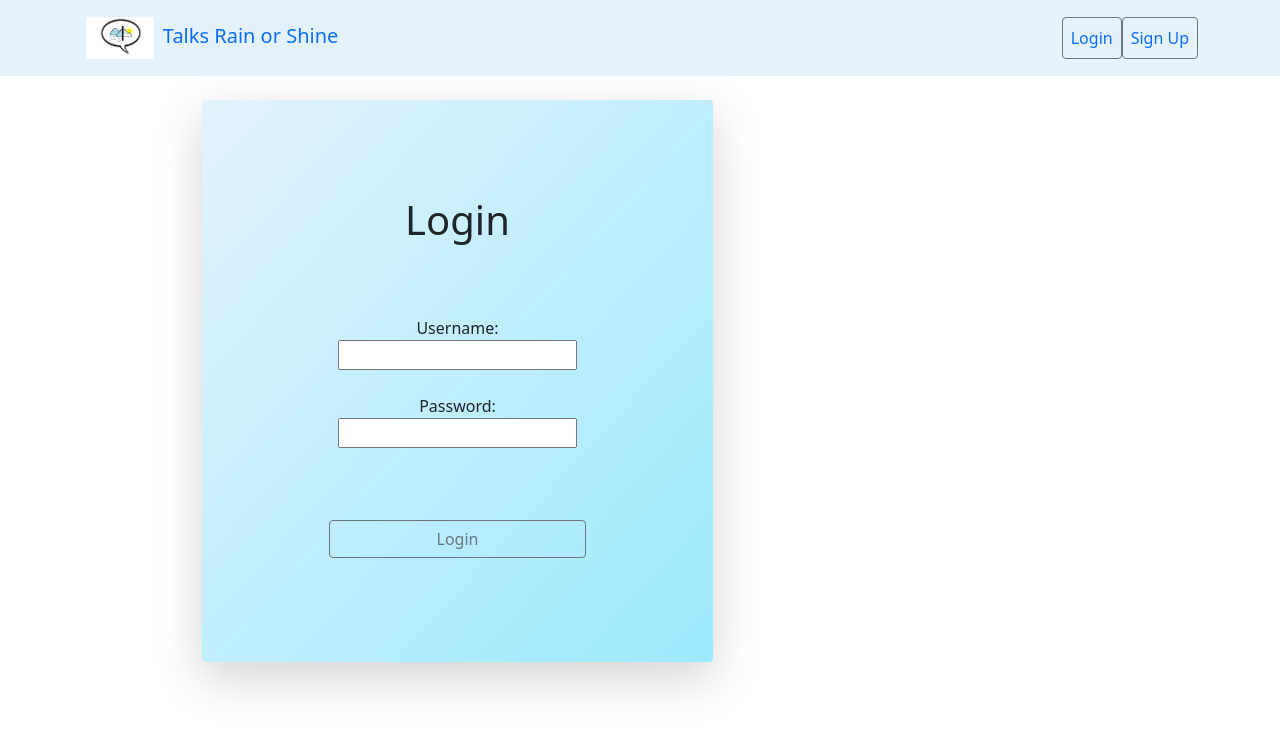
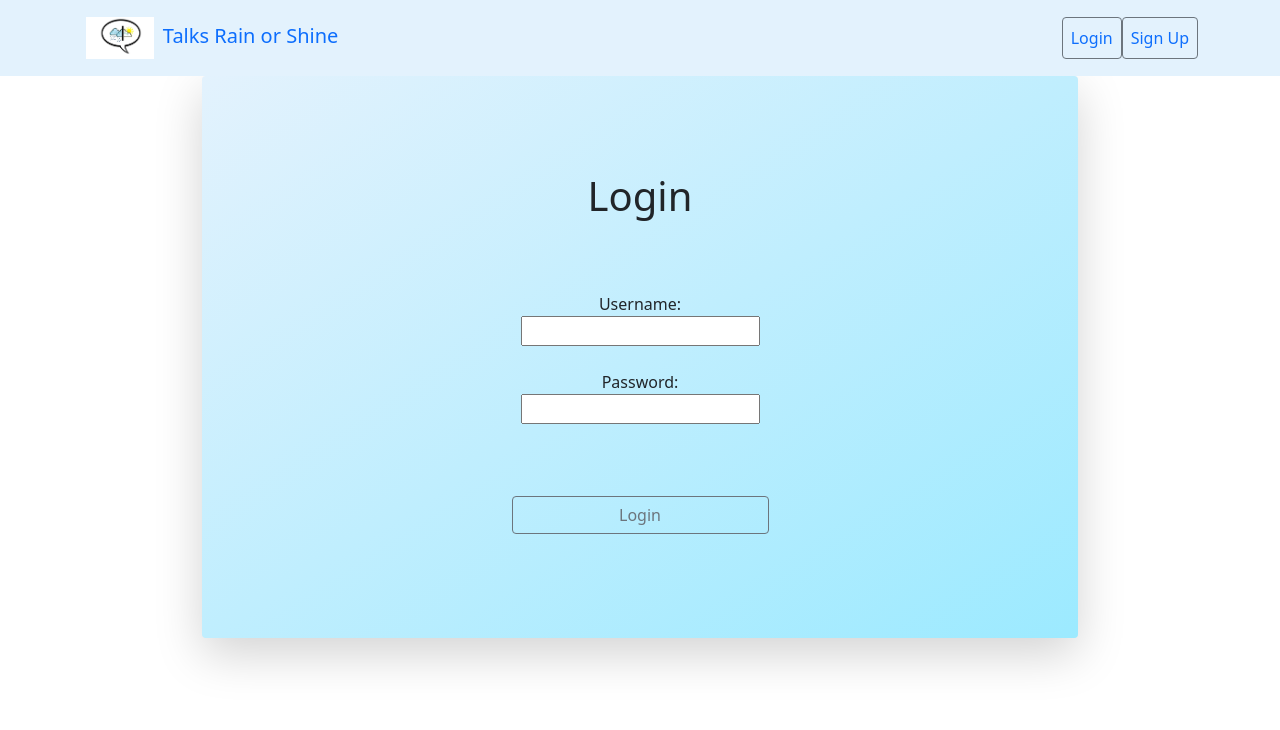
Before and after one commit to 061322-VA-JavaMSA/talks-rain-or-shine-front, an Angular app: page /login in a window 1280 px wide. Shown: the top 730 px of the page. Built offline with nearby package versions, Linux system fonts and the light colour scheme.

Commit message:
date-format and login page css fixed

```diff
--- a/src/app/components/blogsview/blogsview.component.html
+++ b/src/app/components/blogsview/blogsview.component.html
@@ -16,7 +16,7 @@
             <td>{{ blog.id }}</td>
             <td>{{ blog.body }}</td>
             <td>{{ blog.userId }}</td>
-            <td>{{ blog.timeCreated }}</td>
+            <td>{{ blog.timeShow }}</td>
             <td *ngIf="loggedInUser.role === 1" (click)="deleteBlog(blog.id)"><i class="fa-solid fa-trash-can"></i></td>
           </tr>
         </tbody>
--- a/src/app/components/blogsview/blogsview.component.ts
+++ b/src/app/components/blogsview/blogsview.component.ts
@@ -2,6 +2,7 @@ import { Component, Input, OnInit } from '@angular/core';
 import { Blog } from 'src/app/models/blog';
 import { BlogService } from 'src/app/services/blog.service';
 import { User } from 'src/app/models/user';
+import { DatePipe, formatDate } from '@angular/common';
 
 @Component({
   selector: 'app-blogsview',
@@ -11,7 +12,6 @@ import { User } from 'src/app/models/user';
 export class BlogsviewComponent implements OnInit {
 
   blogs:Blog[];
-
   @Input() loggedInUser: User;
 
   constructor(private blogService:BlogService) { }
@@ -24,6 +24,7 @@ export class BlogsviewComponent implements OnInit {
     this.blogService.getBlogs().subscribe(
       (blogs)=>{
         this.blogs = blogs;
+        this.blogs.filter((blog) => blog.timeShow = formatDate(blog.timeCreated, 'yyyy-MM-dd hh:mm', 'en_US' ))
       },
       err=>{
       console.log(err); }
--- a/src/app/components/login/login.component.html
+++ b/src/app/components/login/login.component.html
@@ -1,6 +1,4 @@
-<br>
 <main class="container-fluid mx-auto " style="padding: 0 7.5em;">
-    <div class="col-12 col-lg-9 col-xl-7">
         <div class="card-body p-2 p-md-2 gradient-custom rounded mx-auto d-block shadow-lg p-3 mb-5 bg-white rounded"
             style="border-radius: 15px; text-align:center; ">
             <div class="container align-content-center container py-5 h-100" id="loginForm">
@@ -8,7 +6,6 @@
                     <div id="bottomBorder" class="d-flex justify-content-center">
                         <h1 class="mb-4 pb-2 pb-md-0 mb-md-5">Login</h1>
                     </div>
-
                     <br>
                     <div class="d-flex justify-content-center">
                         <label>Username:</label>
@@ -38,5 +35,4 @@
                 </form>
             </div>
         </div>
-    </div>
 </main>
--- a/src/app/models/blog.ts
+++ b/src/app/models/blog.ts
@@ -1,10 +1,9 @@
-import { Time } from "@angular/common";
-
 export class Blog {
 
     id : string ;
     body : string;
     userId: number ;
     timeCreated: Date;
+    timeShow: String;
 
 }
```
